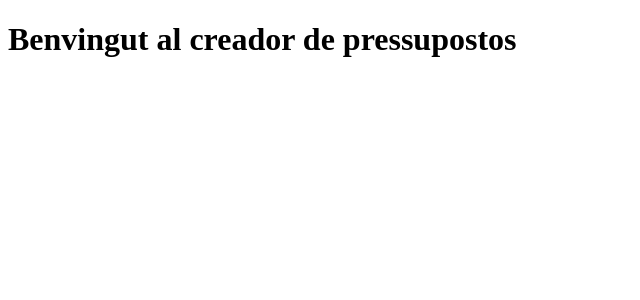
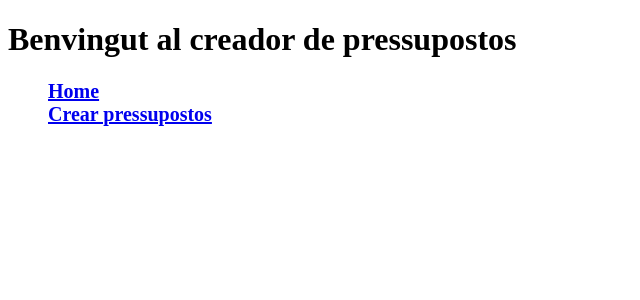
Before and after one commit to sbertmart/sprint_7, a React (Create React App) app: page / in a window 1280 px wide. Shown: the top 300 px of the page, without its empty margins (0-640 px from the left). Built offline with nearby package versions, Linux system fonts and the light colour scheme; the HTML template or start-up script is replaced by a standard one.

Commit message:
Encallado en nivel 2

```diff
--- a/package.json
+++ b/package.json
@@ -9,6 +9,7 @@
     "bootstrap": "^5.3.0",
     "react": "^18.2.0",
     "react-dom": "^18.2.0",
+    "react-router-dom": "^6.13.0",
     "react-scripts": "5.0.1",
     "styled-components": "^6.0.0-rc.3",
     "web-vitals": "^2.1.4"
--- a/src/StyledComponents/web.js
+++ b/src/StyledComponents/web.js
@@ -4,7 +4,7 @@ export const Form = styled.div`
     margin:2% 0% 2% 0%;
     padding:3%;
     border:3px solid black;
-    max-width:50%;
+    max-width:90%;
     border-radius:15px;
     display:block;
     background-color:white;
--- a/src/components/App.js
+++ b/src/components/App.js
@@ -4,7 +4,6 @@ import React, { useState, useEffect } from 'react';
 import {Form} from '../StyledComponents/web.js'
 import InputBotones from "./InputBotones"
 import Modal from "./Modal"
-import { LlistatPressupostos } from "./LlistatPressupostos.js"
 import FormulariPressupostos from "./FormulariPressupostos.js"
 
 function App() {
@@ -153,6 +152,9 @@ function App() {
         <div className="resultat">
         El preu es de: {total + extras} €
         </div>
+
+      </div>
+      <div className="col-6 m-4">
         <FormulariPressupostos
           web={isChecked[0]}
           seo={isChecked[1]}
@@ -161,9 +163,6 @@ function App() {
           numIdiomes={idiomas}
           total={total + extras}
           />
-      </div>
-      <div className="col-6 m-4">
-        <LlistatPressupostos />
       </div>
       {modalPaginas && <div>
             <div onClick={switchModalPaginas} className="overlay"></div>
--- a/src/components/FormulariPressupostos.js
+++ b/src/components/FormulariPressupostos.js
@@ -1,4 +1,4 @@
-import { useState } from "react"
+import { useState, useEffect } from "react"
 
 const FormulariPressupostos = (props) => {
 
@@ -21,6 +21,10 @@ const FormulariPressupostos = (props) => {
         cognom: ""
     })
 
+    const [print, setPrint] = useState("");
+
+
+
     var objeto = {};
 
     const handleOnChange = (e) => {
@@ -35,21 +39,35 @@ const FormulariPressupostos = (props) => {
         setDades({nom:"", cognom:""})
     }
 
+    const printLocalStorage = () => {
+        for(let i=1; i<=localStorage.length; i++) {
+            let item = localStorage.getItem(`Pressupost ${i}`);
+            setPrint(print + item);
+        }
+    }
+
     const setLocalStorage = () => {
 
         const settedKey = `Pressupost ${localStorage.length + 1}`
         try {
             window.localStorage.setItem(settedKey, JSON.stringify(objeto));
+            printLocalStorage();
         } catch (error) {
             console.log(error);
         }
     }
+
+    useEffect(() => {
+        printLocalStorage()
+    }, []);
 
     return(
         <div>
             <label className="mt-4 d-block">El teu nom&nbsp;<input name="nom" type="text" value={dades.nom} onChange={handleOnChange}/></label>
             <label className="mt-4 d-block">El teu cognom&nbsp;<input name="cognom" type="text" value={dades.cognom} onChange={handleOnChange}/></label>
             <button className="mt-4 btn btn-danger" type="submit" onClick={handleOnClick}>INGRESAR PRESSUPOST</button>
+            <h3 className="mt-4">Llistat de pressupostos</h3>
+            <p>{print}</p>
         </div>
     );
 
--- a/src/components/Inicio.js
+++ b/src/components/Inicio.js
@@ -1,9 +1,17 @@
-
+import "../styles/proyecto.css"
 const Inicio = () => {
 
     return(
     <div className="mt-4 justify-content-center text-center">
         <h1>Benvingut al creador de pressupostos</h1>
+        <ul className="d-flex justify-content-center">
+            <li>
+                <a className="menu m-4" href="/">Home</a>
+            </li>
+            <li>
+                <a className="menu m-4" href="/pressupost">Crear pressupostos</a>
+            </li>
+        </ul>
     </div>
     );
 }
--- a/src/index.js
+++ b/src/index.js
@@ -1,10 +1,24 @@
 import React from 'react';
 import ReactDOM from 'react-dom/client';
 import Inicio from "./Components/Inicio.js";
+import { createBrowserRouter, RouterProvider } from 'react-router-dom';
+import App from "./Components/App.js"
+
+const router = createBrowserRouter([
+  {
+    path: "/",
+    element: <Inicio />
+  },
+  {
+    path: "/pressupost",
+    element: <App />
+  }
+
+])
 
 const root = ReactDOM.createRoot(document.getElementById('root'));
 root.render(
   <React.StrictMode>
-    <Inicio />
+    <RouterProvider router={router}/>
   </React.StrictMode>
 );
--- a/src/styles/proyecto.css
+++ b/src/styles/proyecto.css
@@ -59,3 +59,12 @@
     right: 10px;
     padding: 5px 7px;
 }
+
+.menu {
+  font-weight:600;
+  font-size:20px;
+}
+
+ul{
+  list-style: none;
+}
```
Also changed, not shown: src/components/LlistatPressupostos.js (deleted, +0 -8 lines), 1 other file (tests, documents, lock files or other folders).
